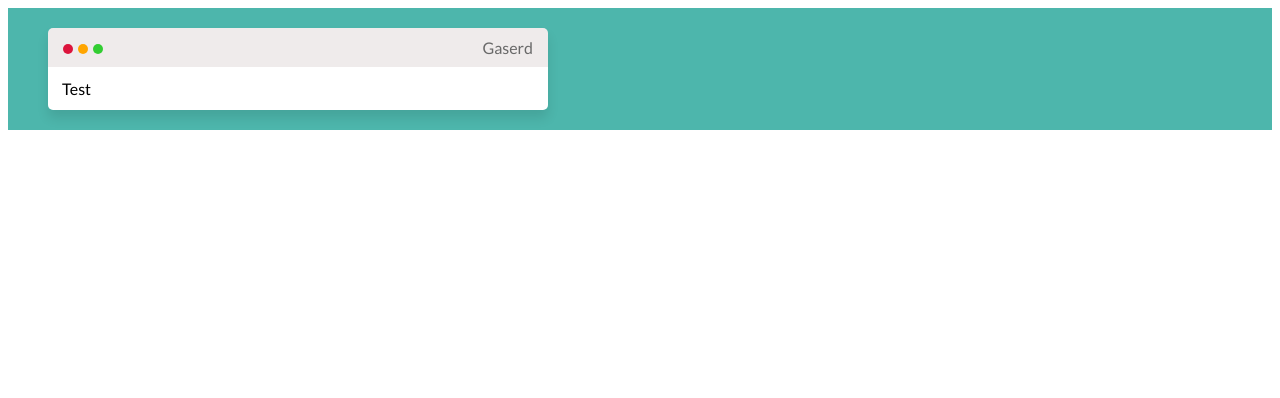
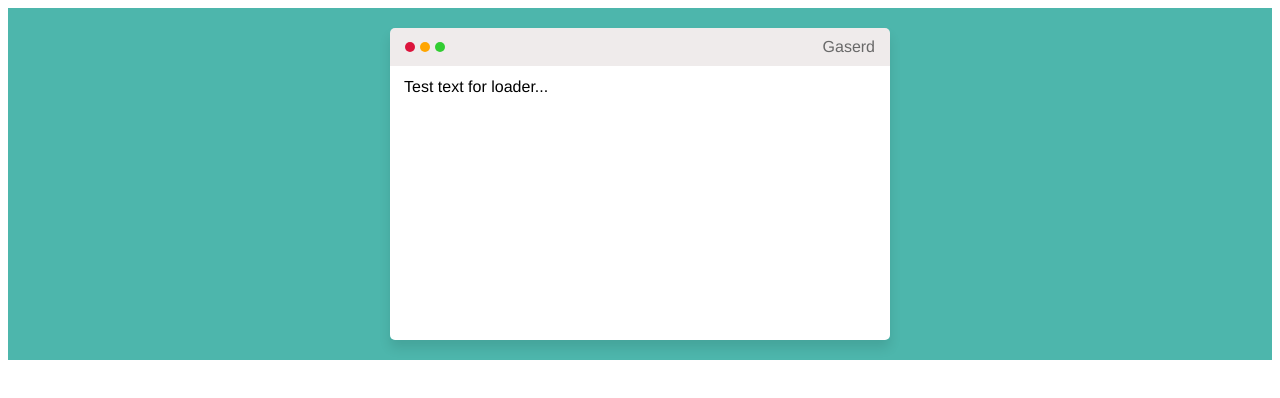
Before and after one commit to Abroana/Gaserd_interface, a plain HTML site: page test.html in a window 1280 px wide. Drawn offline with Linux system fonts and the light colour scheme; a web font is replaced by a local one.

Commit message:
Simple text output

```diff
--- a/css/loader-animation.css
+++ b/css/loader-animation.css
@@ -1,8 +1,8 @@
 /* Импортируем шрифт */
-@import url(http://fonts.googleapis.com/css?family=Lato:300,400,700|PT+Mono);
+/*@import url(http://fonts.googleapis.com/css?family=Lato:300,400,700|PT+Mono);*/
 
 .main-container {
-  font-family: Lato, sans-serif;
+  font-family: 'Helvetica Neue', Helvetica, Arial, sans-serif;
   padding: 20px 40px;
 }
 
@@ -15,6 +15,7 @@
   border-radius: 5px;
   box-shadow: 0 8px 12px rgba(0,0,0,0.1);
   max-width: 500px;
+  margin: auto;
 }
 
 .loader-container__title {
@@ -22,12 +23,6 @@
   border-radius: 5px  5px 0 0;
   padding: 10px 15px;
   position: relative;
-}
-
-.loader-container__body {
-  background-color: #fff;
-  border-radius: 0 0 5px 5px;
-  padding: 12px 14px;
 }
 
 .title__header {
@@ -56,3 +51,36 @@
 .title__circle-green {
   background-color: #32CD32;
 }
+
+.loader-container__body {
+  background-color: #fff;
+  border-radius: 0 0 5px 5px;
+  height: 250px;
+  overflow-y: scroll;
+  padding: 12px 14px;
+}
+
+.body__cursor {
+  border: transparent;
+  border-right: 1px solid #546e7a;
+  box-shadow: 1px 0px 0px rgba(0, 0, 0, 0.1);
+  display: inline-block;
+  height: 15px;
+  margin: 0 0 -1px 2px;
+}
+
+/* Мигание курсора */
+@keyframes blinkCursor {
+  0% { opacity: 1 }
+
+  50% { opacity: 1 }
+
+  55% { opacity: 0 }
+
+  100% { opacity: 0 }
+}
+
+.body__cursor--waiting{
+  -webkit-animation: blinkCursor 1s linear infinite;
+  animation: blinkCursor 1s linear infinite;
+}
--- a/js/loader-animation.js
+++ b/js/loader-animation.js
@@ -1,10 +1,6 @@
 var Loader = {
   Init: function(options){
-    this.Draw(options.text);
-  },
-
-  Draw: function(text){
-    var parent = this, div = '';
+    var div = '';
     div = '<div class="loader-container">';
       div += '<div class="loader-container__title">';
         div += '<div class="title__circle title__circle-red"></div>'
@@ -12,13 +8,32 @@ var Loader = {
         div += '<div class="title__circle title__circle-green"></div>'
         div += '<span class="title__header">Gaserd</span>'
       div += '</div>';
-      div += '<div class="loader-container__body">';
-        div += text;
+      div += '<div class="loader-container__body">'
+        div += '<span class="body__text"></span>'
+        div += '<div class="body__cursor"></div>'
       div += '</div>';
     div += '</div>';
     $('.main-container').empty();
     $('.main-container').html(div);
+    this.Draw(options.text);
+  },
+
+  Draw: function(text){
+    var parent = this, div = '', letters = [], delay = 100, i, iter;
+    letters = text.split('');
+    i = 0;
+    $('.body__cursor').removeClass('body__cursor--waiting');
+    iter = setInterval(function(){
+      if(i < letters.length){
+        $('.body__text').append(letters[i]);
+        i++;
+      }
+      else {
+        clearInterval(iter);
+        $('.body__cursor').addClass('body__cursor--waiting');
+      }
+    }, delay);
   }
 }
 
-Loader.Init({text: 'Test'});
+Loader.Init({text: 'Test text for loader...'});
```
